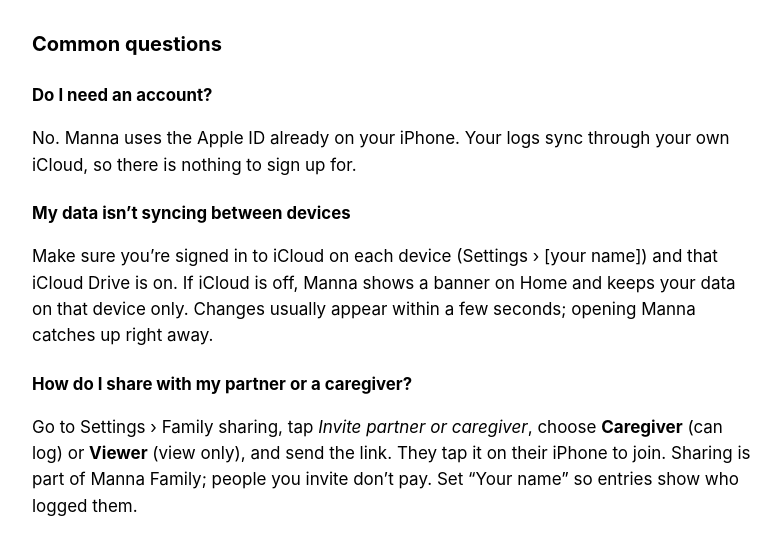
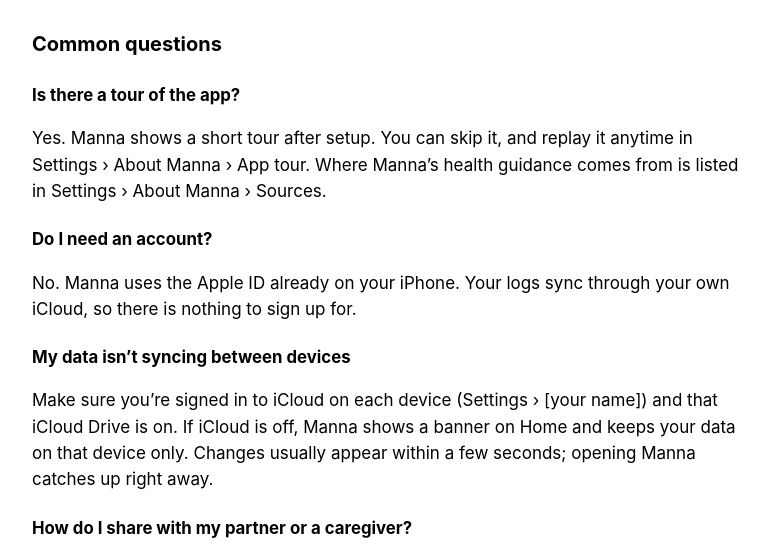
Before and after one commit to Obietek/manna, a plain HTML site: page support/index.html in a window 1280 px wide. Shown: the part 250-795 px from the top of the page, without its empty margins (248-1030 px from the left). Drawn offline with Linux system fonts and the light colour scheme.

Commit message:
Support: app tour and sources
Co-Authored-By: Claude Opus 5.5 <noreply@anthropic.com>
Claude-Session: https://claude.ai/code/session_01KRWL8msREWDL2xfQNkWhQX

```diff
--- a/support/index.html
+++ b/support/index.html
@@ -17,6 +17,9 @@
 <p>Having trouble or have a suggestion? <a href="https://github.com/Obietek/manna/issues">Open an issue</a> and describe what you expected and what happened. Please don&rsquo;t include personal or health information in a public issue.</p>
 
 <h2>Common questions</h2>
+
+<h3>Is there a tour of the app?</h3>
+<p>Yes. Manna shows a short tour after setup. You can skip it, and replay it anytime in Settings &rsaquo; About Manna &rsaquo; App tour. Where Manna&rsquo;s health guidance comes from is listed in Settings &rsaquo; About Manna &rsaquo; Sources.</p>
 
 <h3>Do I need an account?</h3>
 <p>No. Manna uses the Apple ID already on your iPhone. Your logs sync through your own iCloud, so there is nothing to sign up for.</p>
```
